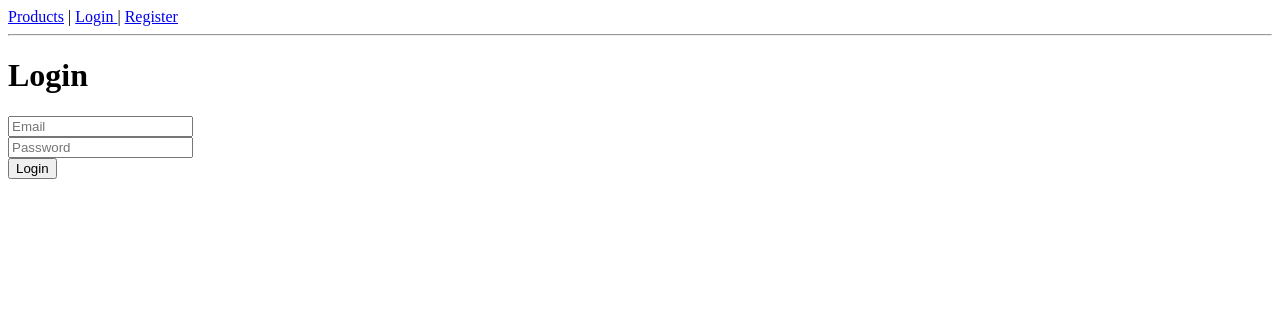
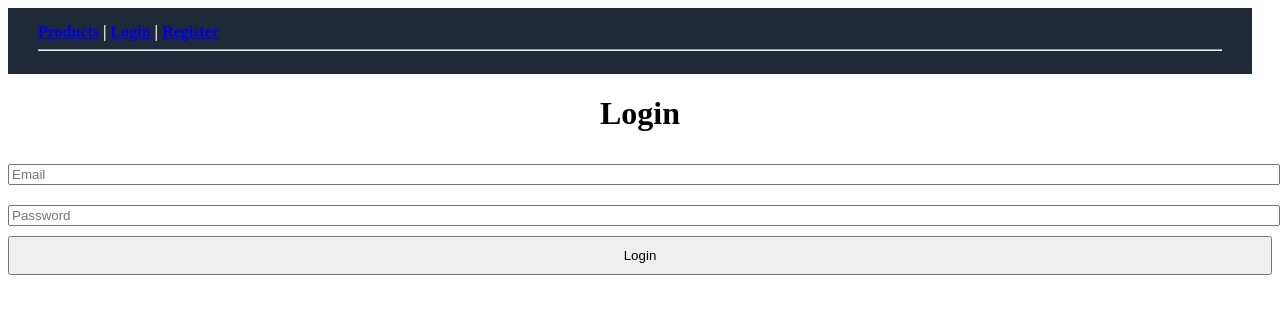
Before and after one commit to karmugilan18/E-commerce_Cart_Application, a React app in the folder frontend/: page /login in a window 1280 px wide. Shown: the top 314 px of the page. Built offline with nearby package versions, Linux system fonts and the light colour scheme; the HTML template or start-up script is replaced by a standard one.

Commit message:
lesson 28 css bassics

```diff
--- a/frontend/src/components/Navbar.jsx
+++ b/frontend/src/components/Navbar.jsx
@@ -1,4 +1,5 @@
 import { Link , useNavigate } from "react-router-dom";
+import "../styles/Navbar.css";
 
 function Navbar()
 {
@@ -12,7 +13,7 @@ function Navbar()
 
     };
     return (
-        <div>
+        <div className="navbar">
             <Link to ="/"> Products</Link>
 
             {" | "}
--- a/frontend/src/pages/Login.jsx
+++ b/frontend/src/pages/Login.jsx
@@ -1,6 +1,7 @@
 import { useState } from "react";
 import API from "../api/axios";
 
+import "../styles/Login.css";
 
 function Login() {
     const [email , setEmail ] = useState("");
@@ -28,7 +29,7 @@ function Login() {
         }
     };
     return (
-        <div>
+        <div className = "login-container ">
             <h1> Login </h1>
 
             <form onSubmit={handleLogin}>
--- /dev/null
+++ b/frontend/src/styles/Login.css
@@ -0,0 +1,18 @@
+.login-container {
+    width:350 px ;
+    margin  : 100 px auto;
+    text-align : center;
+
+}
+
+.login-container input {
+    width: 100%;
+    padding: 10 px;
+    margin : 10px 0;
+}
+
+.login-container button {
+    width : 100%;
+    padding : 10px;
+
+}
--- /dev/null
+++ b/frontend/src/styles/Navbar.css
@@ -0,0 +1,19 @@
+.navbar{
+    background-color: #1f2937;
+    padding: 15px 30px;
+}
+
+.navbar {
+    color: white;
+    text-decoration: none ;
+    margin-right : 20px;
+    font-weight: bold;
+
+
+}
+.navbar button {
+    float: right ;
+    padding: 8px 16 px;
+    cursor: pointer;
+
+}
```
